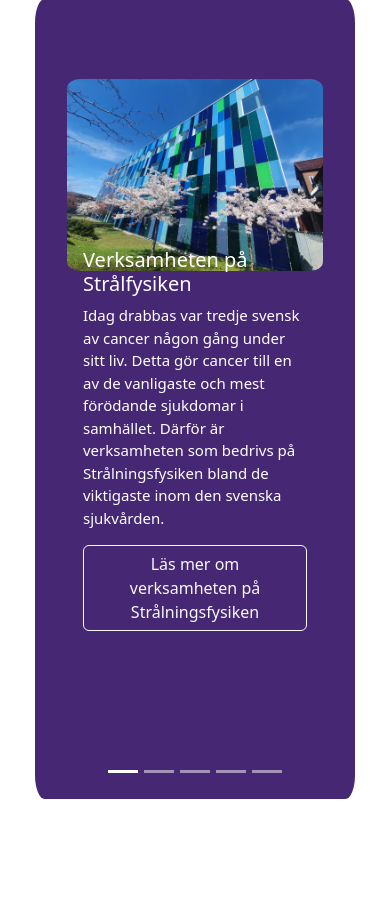
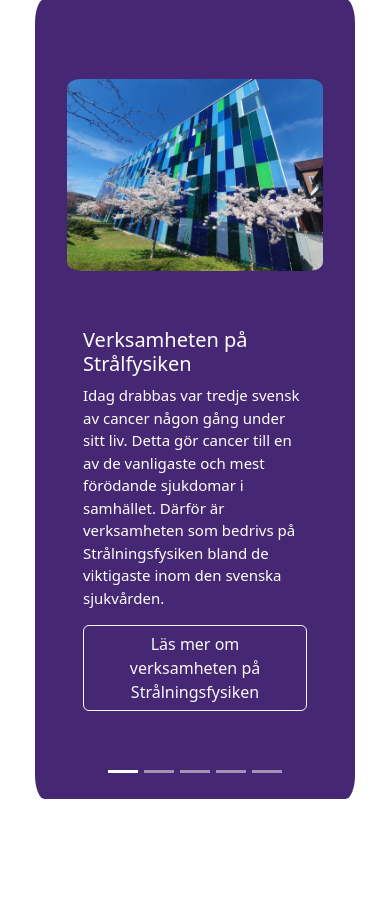
Before and after one commit to BenjaminKeKa/TekniksprangetWebsida, a Django app: page / in a window 390 px wide. Shown: the part 1195-2105 px from the top of the page. Run offline with Django 4.2, Linux system fonts and the light colour scheme; some libraries are stand-ins or nearby versions.

Commit message:
index fix

```diff
--- a/home_page/templates/index.html
+++ b/home_page/templates/index.html
@@ -161,7 +161,7 @@
                 height:20rem;
                 width:20rem;
                 left:0rem;
-                top:10rem;
+                top:15rem;
             }
             .carousel-text1 {
                 position:relative;
```
